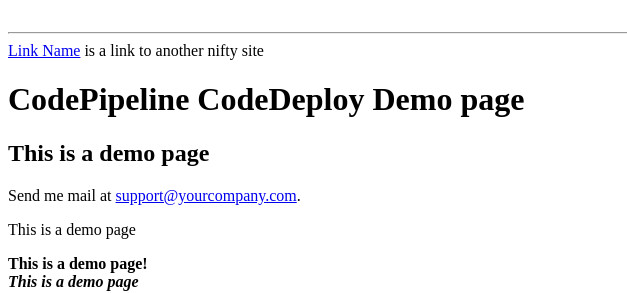
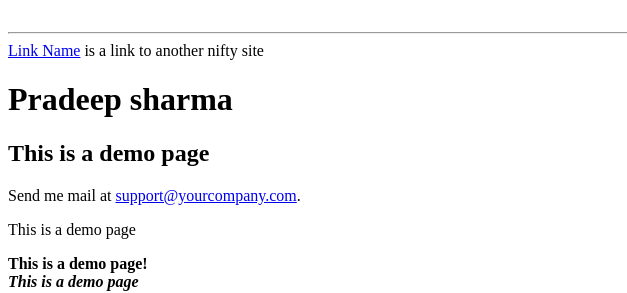
Before and after one commit to pradeeptimeinc/TestRepo, a plain HTML site: page script/index.html in a window 1280 px wide. Shown: the top 293 px of the page, 0-627 px from the left. Drawn offline with Linux system fonts and the light colour scheme.

Commit message:
Update index.html

```diff
--- a/script/index.html
+++ b/script/index.html
@@ -16,7 +16,7 @@
 
 is a link to another nifty site
 
-<H1>CodePipeline CodeDeploy Demo page</H1>
+<H1>Pradeep sharma</H1>
 
 <H2>This is a demo page</H2>
 
```
